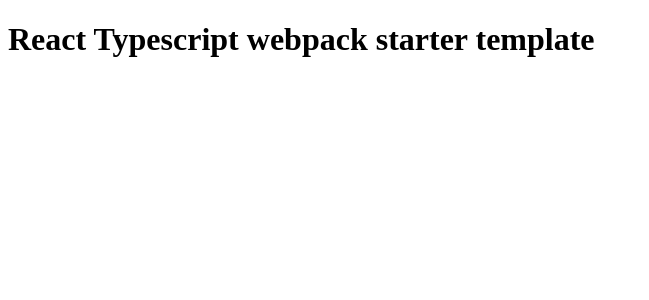
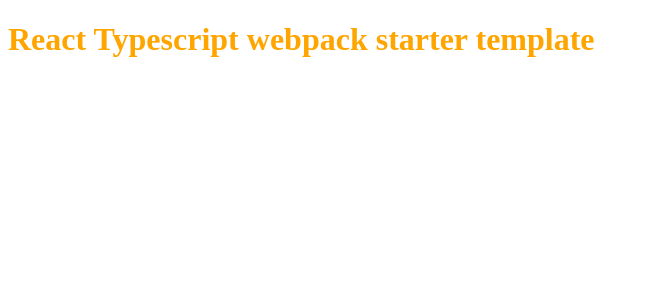
Before and after one commit to vkgpt11/react-typescript, a React app: page / in a window 1280 px wide. Shown: the top 300 px of the page, without its empty margins (0-649 px from the left). Built offline with nearby package versions, Linux system fonts and the light colour scheme.

Commit message:
Added scripts

```diff
--- a/package.json
+++ b/package.json
@@ -4,6 +4,8 @@
   "description": "",
   "main": "index.js",
   "scripts": {
+    "start": "webpack serve --config webpack/webpack.config.js --env env=dev",
+    "build": "webpack --config webpack/webpack.config.js --env env=prod",
     "test": "echo \"Error: no test specified\" && exit 1"
   },
   "keywords": [],
--- a/src/App.tsx
+++ b/src/App.tsx
@@ -1,3 +1,5 @@
+import './style.css';
+
 export const App = () => {
   return <h1>React Typescript webpack starter template</h1>;
 };
--- /dev/null
+++ b/src/style.css
@@ -0,0 +1,3 @@
+h1 {
+  color: orange;
+}
--- a/webpack/webpack.dev.js
+++ b/webpack/webpack.dev.js
@@ -1,5 +1,5 @@
 const webpack = require('webpack');
-const ReactRefreshWebpackPlugin = require('@pmmmwh/react-refresh-webpack-plugin');
+// const ReactRefreshWebpackPlugin = require('@pmmmwh/react-refresh-webpack-plugin');
 
 module.exports = {
   mode: 'development',
@@ -8,10 +8,10 @@ module.exports = {
     hot: true,
     open: true,
   },
-  plugins: [
-    new ReactRefreshWebpackPlugin(),
-    new webpack.DefinePlugin({
-      'process.env.name': JSON.stringify('Vishwas'),
-    }),
-  ],
+  // plugins: [
+  //   new ReactRefreshWebpackPlugin(),
+  //   new webpack.DefinePlugin({
+  //     'process.env.name': JSON.stringify('Vishwas'),
+  //   }),
+  // ],
 };
```
